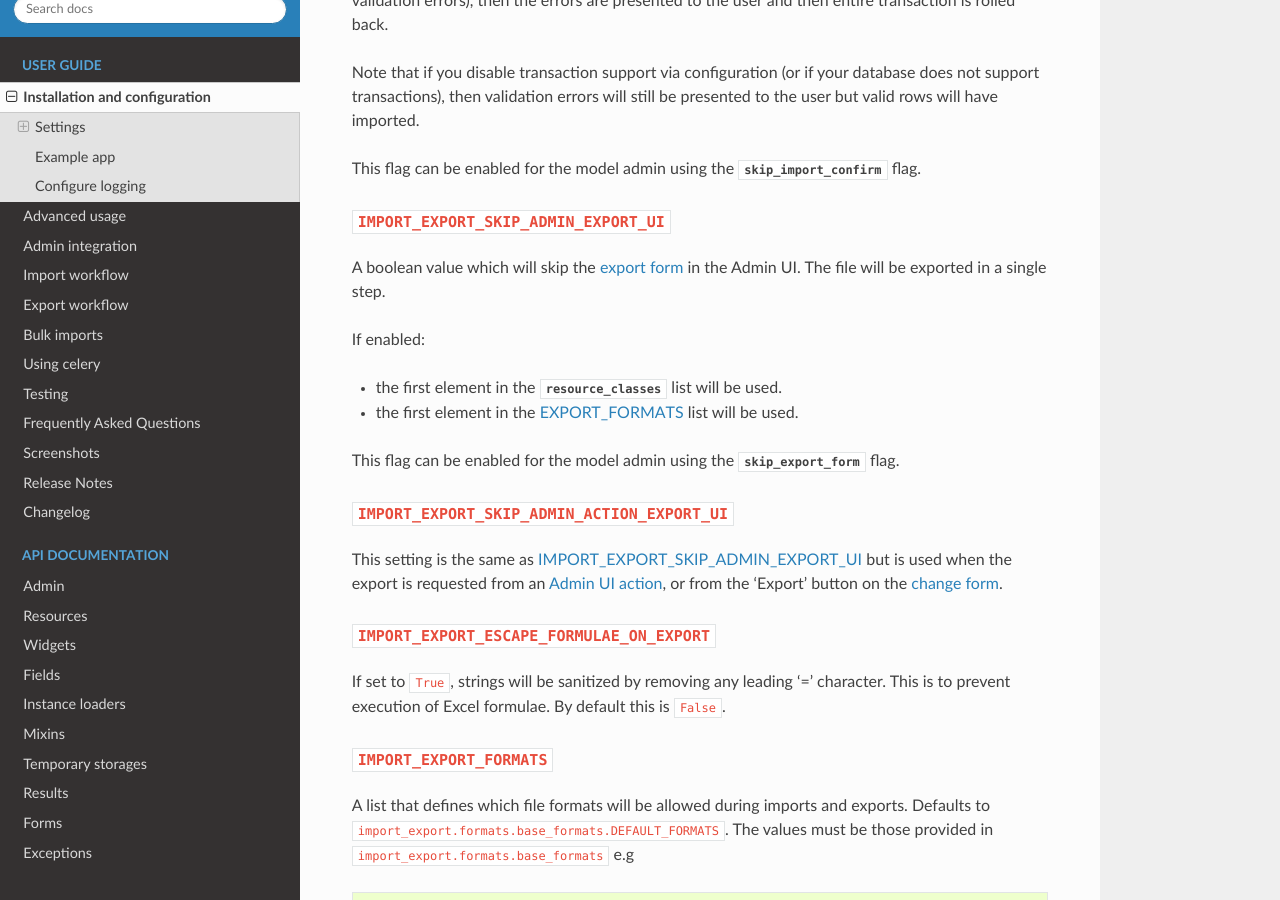
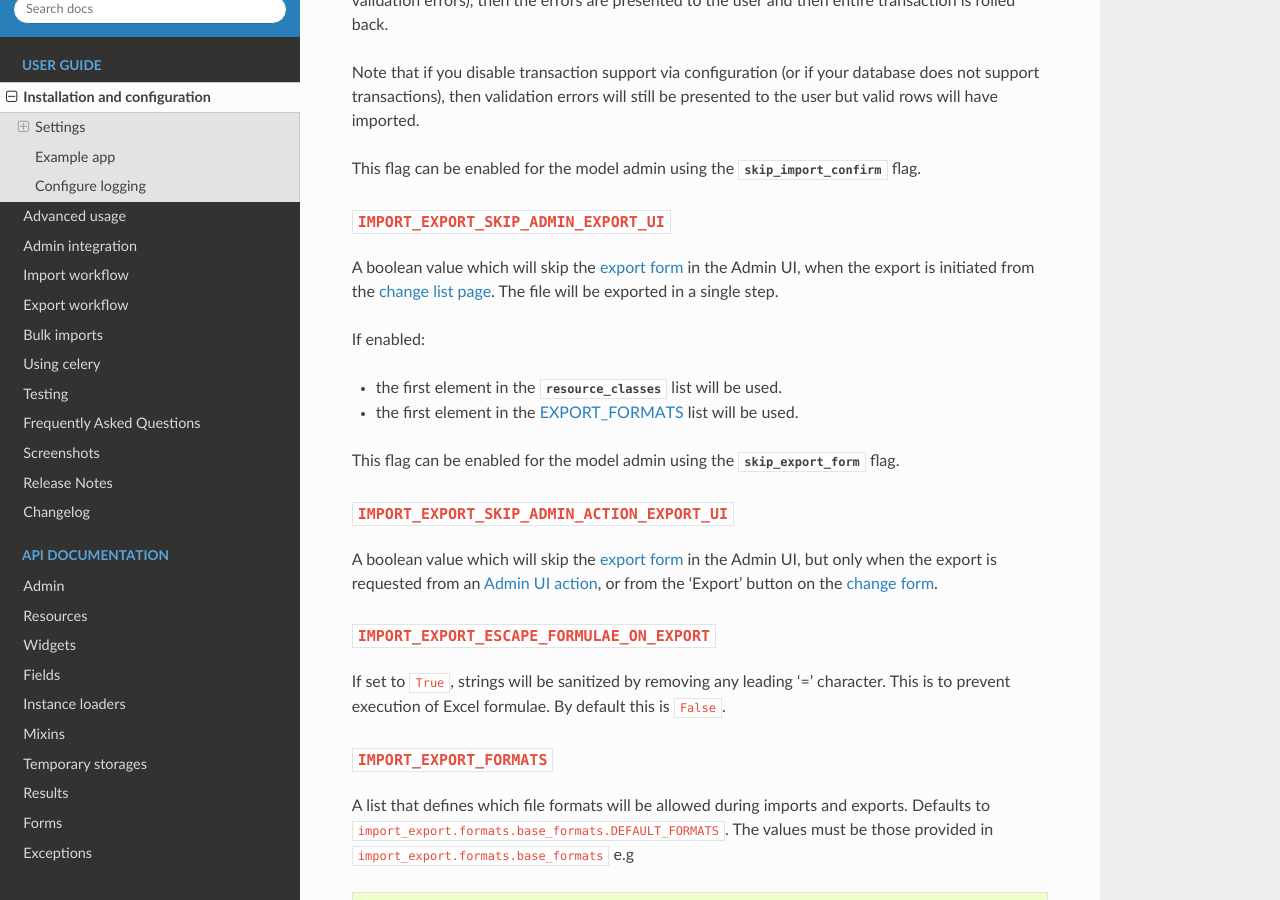
Before and after one commit to django-import-export/django-import-export, a Sphinx documentation site: the page built from docs/installation.rst, in a window 1280 px wide and 900 px high, scrolled down 2758 px. Built offline with Sphinx 7.4.7 and the Read the Docs theme 2.0.0, drawn with Linux system fonts in a browser that asks for light colours; pages that are not in the unit, such as notebooks, are missing from menus; the version number could not be read and is left out.

Commit message:
updated docs

```diff
--- a/docs/installation.rst
+++ b/docs/installation.rst
@@ -163,7 +163,8 @@ flag.
 ``IMPORT_EXPORT_SKIP_ADMIN_EXPORT_UI``
 ~~~~~~~~~~~~~~~~~~~~~~~~~~~~~~~~~~~~~~
 
-A boolean value which will skip the :ref:`export form<admin_ui_exporting>` in the Admin UI.
+A boolean value which will skip the :ref:`export form<admin_ui_exporting>` in the Admin UI, when the export is
+initiated from the :ref:`change list page<admin_ui_exporting>`.
 The file will be exported in a single step.
 
 If enabled:
@@ -179,7 +180,7 @@ flag.
 ``IMPORT_EXPORT_SKIP_ADMIN_ACTION_EXPORT_UI``
 ~~~~~~~~~~~~~~~~~~~~~~~~~~~~~~~~~~~~~~~~~~~~~
 
-This setting is the same as :ref:`import_export_skip_admin_export_ui` but is used when the export is
+A boolean value which will skip the :ref:`export form<admin_ui_exporting>` in the Admin UI, but only when the export is
 requested from an :ref:`Admin UI action<export_via_admin_action>`, or from the 'Export' button on the
 :ref:`change form <export_from_model_change_form>`.
 
```
